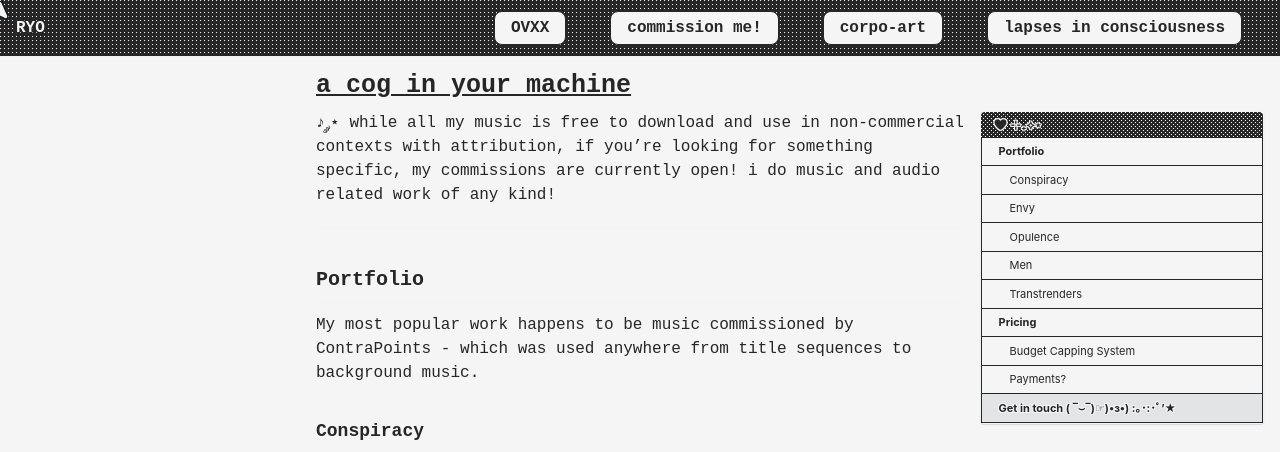
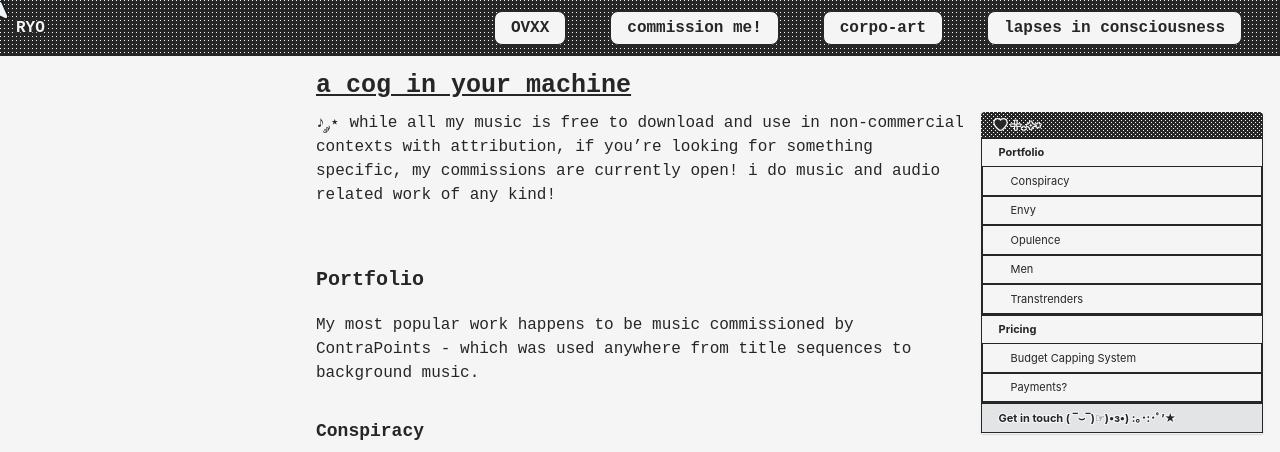
Before and after one commit to cryotato/cryotato.github.io, a Jekyll site: the page built from _pages/commissions.md, in a window 1280 px wide. Shown: the top 452 px of the page. Built offline with Jekyll 4.4.1, drawn with Linux system fonts in a browser that asks for light colours; cached includes are drawn as plain includes; grey boxes are pictures that could not be loaded.

Commit message:
Update _navigation.scss

```diff
--- a/_sass/minimal-mistakes/_navigation.scss
+++ b/_sass/minimal-mistakes/_navigation.scss
@@ -557,30 +557,46 @@
     font-size: $type-size-7;
   }
 
-  a {
-    /* Apply button-like base styles */
-    display: block;
-    padding: 0.25rem 0.75rem; /* Existing padding */
-    line-height: 1.5; /* Existing line-height */
+  li {
+    /* Apply button-like base styles to the list item */
+    display: block; /* Ensure li takes full width */
+    padding: 0; /* Reset li padding */
+    margin: 0; /* Reset li margin */
     background: var(--bg-0); /* Start with light background */
-    color: var(--dark) !important; /* Dark text */
-    text-shadow: var(--l-shadow) !important; /* Light shadow */
     border: var(--border-standard); /* Standard border all around */
-    margin-top: -1px; /* Overlap borders for a cleaner look */
-    font-weight: bold; /* Keep original bold weight */
-    text-decoration: none !important;
     transition: none; /* Use animation for hover */
 
     &:hover {
-      /* Apply dither animation on hover */
+      /* Apply dither animation on li hover */
       animation: light-to-dark 200ms linear forwards;
-      color: var(--light) !important; /* Light text on hover */
-      text-shadow: var(--d-shadow) !important; /* Dark shadow on hover */
-      text-decoration: none !important;
+
+      /* Change text color/shadow via the nested 'a' tag on li hover */
+      a {
+        color: var(--light) !important;
+        text-shadow: var(--d-shadow) !important;
+      }
     }
   }
 
-  /* Ensure indentation rules still apply correctly */
+  a {
+    /* Revert a tag styles - mostly for text display and padding */
+    display: block; /* Make link fill the li */
+    padding: 0.25rem 0.75rem; /* Existing padding */
+    line-height: 1.5; /* Existing line-height */
+    color: var(--dark) !important; /* Base dark text */
+    text-shadow: var(--l-shadow) !important; /* Base light shadow */
+    font-weight: bold; /* Keep original bold weight */
+    text-decoration: none !important;
+    /* Remove background/border/animation from 'a' tag itself */
+    background: none;
+    border: none;
+    transition: none;
+
+    /* Remove hover styles from 'a' tag itself */
+    // &:hover { ... }
+  }
+
+  /* Ensure indentation rules still apply correctly to the 'a' tag's padding */
   li ul > li a {
     padding-inline-start: 1.25rem;
     font-weight: normal; /* Keep sub-items normal weight */
@@ -603,8 +619,12 @@
   }
 
   /* Style active item if needed (optional, based on scrollspy) */
-  // li.active > a {
+  // li.active {
   //   background: var(--bg-2); /* Example active style */
+  //   a {
+  //      color: var(--dark) !important;
+  //      text-shadow: var(--l-shadow) !important;
+  //   }
   // }
 }
 
```
